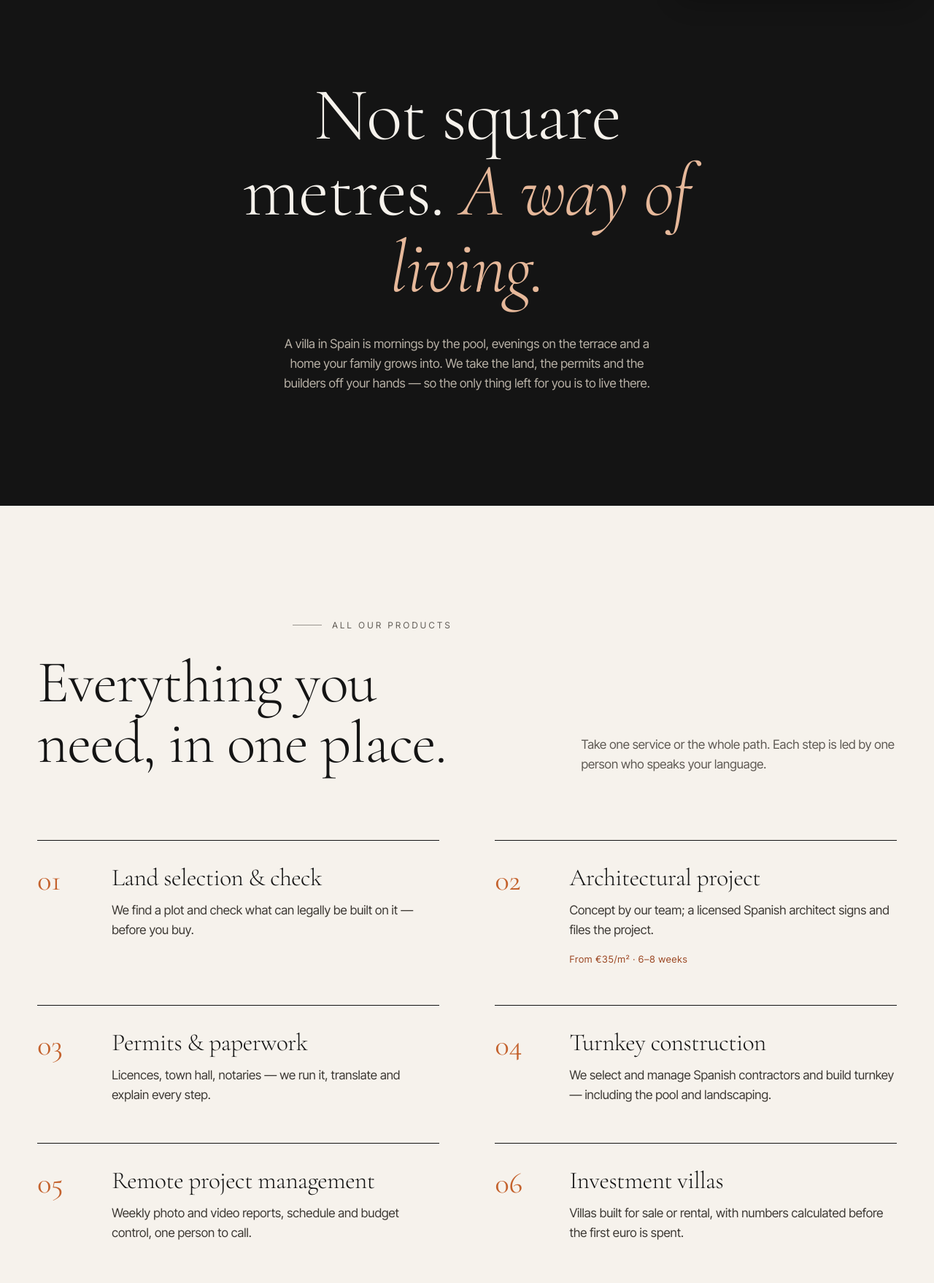
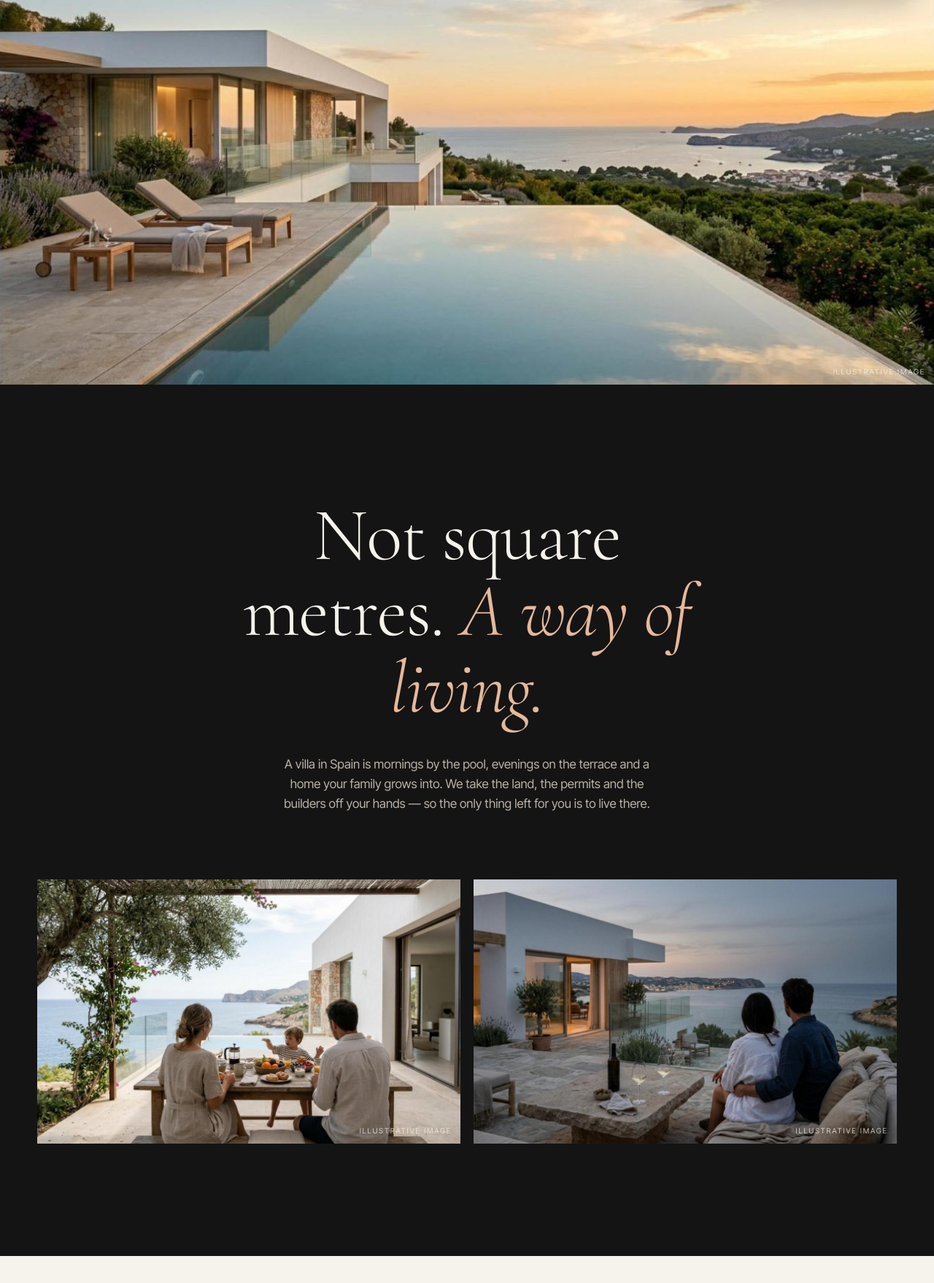
Before and after one commit to dmytryskripka1604-collab/skrypkahomes, a plain HTML site: page index.html in a window 1280 px wide. Shown: the part 849-2607 px from the top of the page at 73% size. Drawn offline with nearby package versions, Linux system fonts and the light colour scheme.

Commit message:
Emotional lifestyle images (Gemini)
Co-Authored-By: Claude Opus 5.5 <noreply@anthropic.com>
Claude-Session: https://claude.ai/code/session_01KDNq5M8o5u5PPdWQkTcMnr

```diff
--- a/index.html
+++ b/index.html
@@ -81,6 +81,15 @@ header .btn{min-height:44px;padding:0 20px;font-size:14px}
 .hero .ctas{display:flex;gap:12px;flex-wrap:wrap}
 .cap{position:absolute;right:clamp(20px,4vw,56px);bottom:22px;z-index:2;font-size:11px;letter-spacing:.2em;text-transform:uppercase;color:rgba(246,242,236,.7)}
 
+
+.band{position:relative;height:clamp(360px,72vh,760px);overflow:hidden;margin:0}
+.band img{width:100%;height:100%;object-fit:cover}
+.duo{display:grid;grid-template-columns:1fr 1fr;gap:18px;margin-top:clamp(56px,7vw,96px)}
+.duo figure{margin:0;position:relative;overflow:hidden;aspect-ratio:16/10;background:#222}
+.duo img{width:100%;height:100%;object-fit:cover;transition:transform 1.4s var(--ease)}
+.duo figure:hover img{transform:scale(1.04)}
+.ill{position:absolute;right:12px;bottom:10px;font-size:10px;letter-spacing:.18em;text-transform:uppercase;color:rgba(246,242,236,.75)}
+@media (max-width:700px){.duo{grid-template-columns:1fr}}
 /* statement */
 .statement{background:var(--ink);color:var(--paper);text-align:center}
 .statement h2{font-size:clamp(46px,8vw,128px);max-width:14ch;margin:0 auto}
@@ -242,10 +251,12 @@ footer nav a:hover{color:var(--paper)}
 <span class="cap" data-t="cap">Design concept</span>
 </section>
 
+<figure class="band rv-img rv"><img src="img/pool.jpg" alt="Infinity pool of a modern villa above the Mediterranean at sunset" loading="lazy"><span class="ill" data-t="ill">Illustrative image</span></figure>
 <section class="statement on-dark">
 <div class="wrap">
 <h2 class="rv" data-t="s_t" data-html>Not square metres. <em>A way of living.</em></h2>
 <p class="rv" data-t="s_p">A villa in Spain is mornings by the pool, evenings on the terrace and a home your family grows into. We take the land, the permits and the builders off your hands — so the only thing left for you is to live there.</p>
+<div class="duo"><figure class="rv-img rv"><img src="img/breakfast.jpg" alt="Family breakfast on a villa terrace with sea view" loading="lazy"><span class="ill" data-t="ill">Illustrative image</span></figure><figure class="rv-img rv"><img src="img/evening.jpg" alt="Couple on a villa terrace at dusk looking at the sea" loading="lazy"><span class="ill" data-t="ill">Illustrative image</span></figure></div>
 </div>
 </section>
 
@@ -283,6 +294,7 @@ footer nav a:hover{color:var(--paper)}
 <div class="stp rv"><span class="k">03</span><h3 data-t="r3t">Build</h3><p data-t="r3">Construction with Spanish contractors, fixed schedule, weekly reports.</p></div>
 <div class="stp rv"><span class="k">04</span><h3 data-t="r4t">Keys</h3><p data-t="r4">Handover, documents and support after you move in.</p></div>
 </div>
+<div class="duo"><figure class="rv-img rv"><img src="img/architect.jpg" alt="Architect reviewing villa plans on site" loading="lazy"><span class="ill" data-t="ill">Illustrative image</span></figure><figure class="rv-img rv"><img src="img/keys.jpg" alt="Keys handed over at the door of a new villa" loading="lazy"><span class="ill" data-t="ill">Illustrative image</span></figure></div>
 </div>
 </section>
 
@@ -372,7 +384,7 @@ r_e:"Як ми працюємо",r_t:"Від ділянки до ключів.
 w_e:"Портфоліо",w_t:"Архітектура, яку ми проєктуємо.",w_l:"Концепції наших архітекторів. Кожну віллу проєктуємо під її ділянку, краєвиди й родину.",w_c:"Ваша вілла — під вашу ділянку.",w_b:"Почати з дзвінка",
 i_e:"Інвестиції",i_t:"Будуйте, <em>а не просто купуйте.</em>",i1:"Нова вілла за сучасними стандартами, а не вторинка з чужими компромісами.",i2:"Ви обираєте локацію, планування й рівень якості.",i3:"Для родини, під продаж чи оренду — рахуємо проєкт до першого витраченого євро.",
 o_e:"Засновник",o_q:"«Я в будівництві з 2003 року, з 2005-го — лише приватні будинки. У Валенсії будую так, як будував би для своєї родини.»",o_n:"Дмитро Скрипка",o_r:"Засновник Skrypka Homes",o_s1:"у будівництві з",o_s2:"збудованих об'єктів",o_s3:"лише приватні будинки",o_t:"Працюємо з архітекторами й інженерами в Іспанії та дистанційно по Європі.",
-c_e:"Контакт",c_t:"Розкажіть про свою віллу.",c_l:"Дзвінок на 20 хвилин: ваша ділянка чи ідея, бюджет і терміни. Українською, російською чи англійською.",c_a:"Офіс",c_f1:"Ім'я",c_f2:"Телефон або WhatsApp",c_f3:"Ваша ділянка чи ідея",c_b:"Надіслати у WhatsApp",pl2:"Дзвінок",pl3:"Контакт"},
+c_e:"Контакт",c_t:"Розкажіть про свою віллу.",c_l:"Дзвінок на 20 хвилин: ваша ділянка чи ідея, бюджет і терміни. Українською, російською чи англійською.",c_a:"Офіс",c_f1:"Ім'я",c_f2:"Телефон або WhatsApp",c_f3:"Ваша ділянка чи ідея",c_b:"Надіслати у WhatsApp",ill:"Ілюстрація",pl2:"Дзвінок",pl3:"Контакт"},
 ru:{n1:"Продукты",n2:"Процесс",n3:"Портфолио",n4:"Основатель",n5:"Контакт",cta:"Записаться на звонок",
 h_e:"Проектируем · Строим · Инвестируем — Валенсия",h1:"Ваш дом в Испании. <em>Под контролем.</em>",h_l:"Частные виллы от 300 м² в провинции Валенсия — от участка до ключей. Одна команда, один контакт на русском, украинском или английском.",h_b1:"Обсудить виллу",h_b2:"Все продукты",cap:"Концепция",
 s_t:"Не квадратные метры. <em>Образ жизни.</em>",s_p:"Вилла в Испании — это утро у бассейна, вечера на террасе и дом, в котором растёт ваша семья. Участок, разрешения и строителей мы берём на себя — вам остаётся только жить.",
@@ -383,7 +395,7 @@ r_e:"Как мы работаем",r_t:"От участка до ключей.
 w_e:"Портфолио",w_t:"Архитектура, которую мы проектируем.",w_l:"Концепции наших архитекторов. Каждую виллу проектируем под её участок, виды и семью.",w_c:"Ваша вилла — под ваш участок.",w_b:"Начать со звонка",
 i_e:"Инвестиции",i_t:"Стройте, <em>а не просто покупайте.</em>",i1:"Новая вилла по современным стандартам, а не вторичка с чужими компромиссами.",i2:"Вы выбираете локацию, планировку и уровень качества.",i3:"Для семьи, под продажу или аренду — считаем проект до первого потраченного евро.",
 o_e:"Основатель",o_q:"«Я в строительстве с 2003 года, с 2005-го — только частные дома. В Валенсии строю так, как строил бы для своей семьи.»",o_n:"Дмитрий Скрипка",o_r:"Основатель Skrypka Homes",o_s1:"в строительстве с",o_s2:"построенных объектов",o_s3:"только частные дома",o_t:"Работаем с архитекторами и инженерами в Испании и удалённо по Европе.",
-c_e:"Контакт",c_t:"Расскажите о своей вилле.",c_l:"Звонок на 20 минут: ваш участок или идея, бюджет и сроки. На русском, украинском или английском.",c_a:"Офис",c_f1:"Имя",c_f2:"Телефон или WhatsApp",c_f3:"Ваш участок или идея",c_b:"Отправить в WhatsApp",pl2:"Звонок",pl3:"Контакт"}
+c_e:"Контакт",c_t:"Расскажите о своей вилле.",c_l:"Звонок на 20 минут: ваш участок или идея, бюджет и сроки. На русском, украинском или английском.",c_a:"Офис",c_f1:"Имя",c_f2:"Телефон или WhatsApp",c_f3:"Ваш участок или идея",c_b:"Отправить в WhatsApp",ill:"Иллюстрация",pl2:"Звонок",pl3:"Контакт"}
 };
 var EN={};document.querySelectorAll('[data-t]').forEach(function(e){var k=e.dataset.t;if(!(k in EN))EN[k]=e.hasAttribute('data-html')?e.innerHTML:e.textContent;});
 var cur='en';
```
Also changed, not shown: img/architect.jpg (added), img/breakfast.jpg (added), img/evening.jpg (added), img/keys.jpg (added), img/pool.jpg (added).
